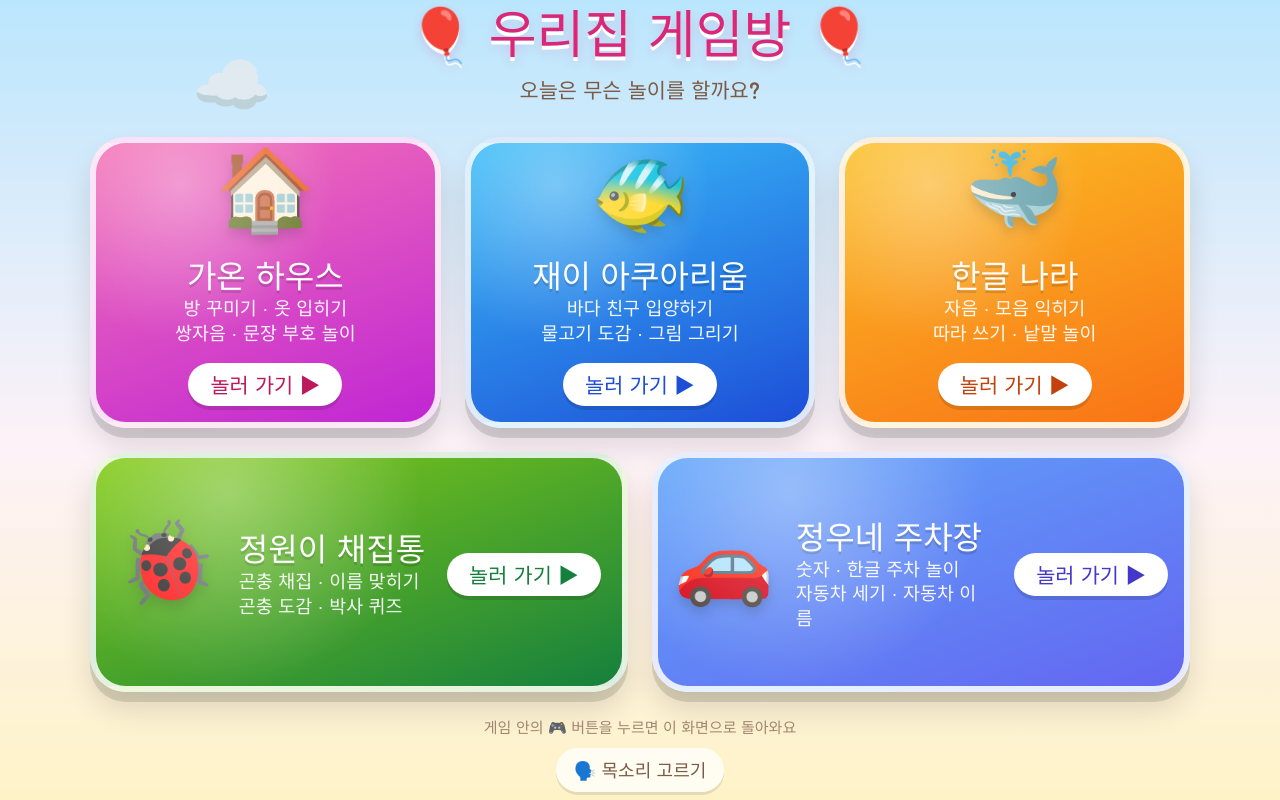
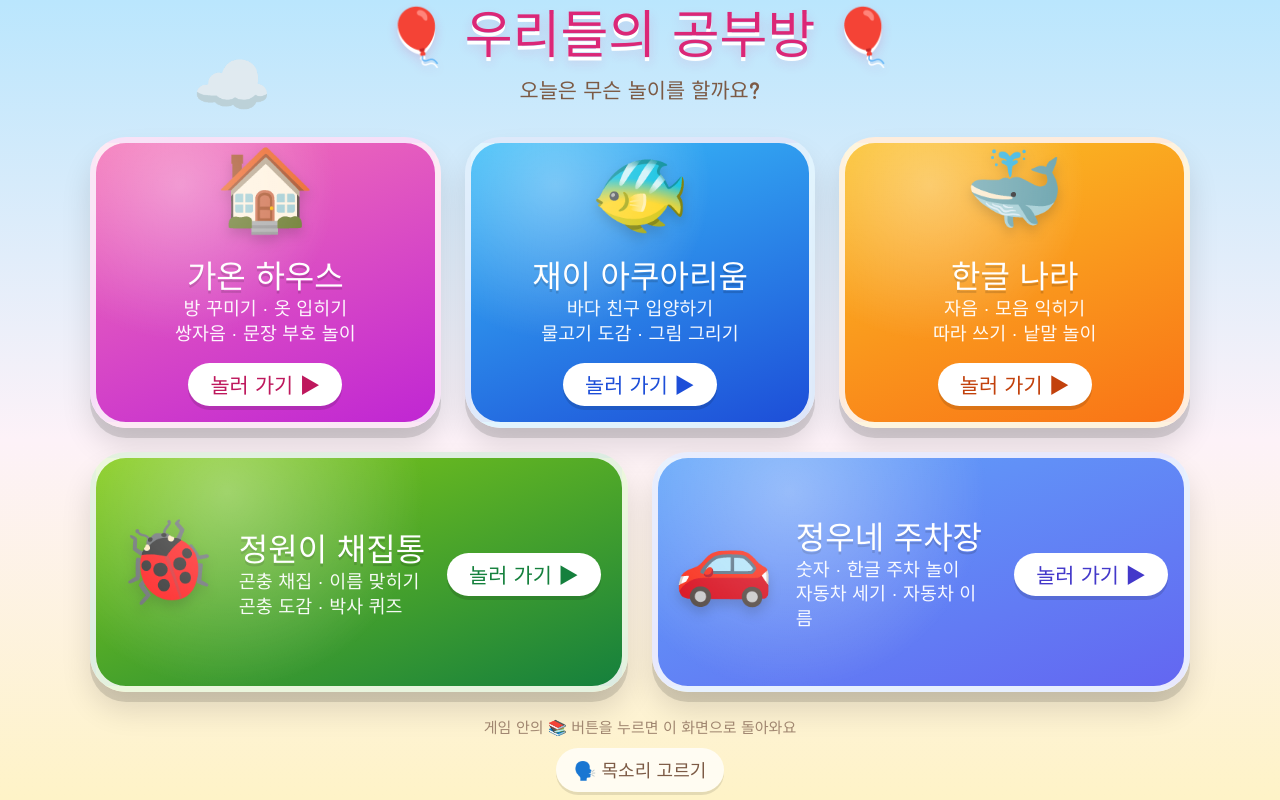
Before and after one commit to IF-END/studyroom, a plain HTML site: page index.html in a window 1280 px wide. Drawn offline with Linux system fonts and the light colour scheme.

Commit message:
Rename hub link from 게임방 to 공부방
Co-Authored-By: Claude Opus 5.5 <noreply@anthropic.com>

```diff
--- a/index.html
+++ b/index.html
@@ -7,9 +7,9 @@
   <meta name="apple-mobile-web-app-capable" content="yes">
   <meta name="mobile-web-app-capable" content="yes">
   <meta name="apple-mobile-web-app-status-bar-style" content="black-translucent">
-  <meta name="apple-mobile-web-app-title" content="우리집 게임방">
+  <meta name="apple-mobile-web-app-title" content="우리들의 공부방">
   <meta name="theme-color" content="#fde68a">
-  <title>우리집 게임방</title>
+  <title>우리들의 공부방</title>
   <link rel="preconnect" href="https://fonts.googleapis.com">
   <link rel="preconnect" href="https://fonts.gstatic.com" crossorigin>
   <link href="https://fonts.googleapis.com/css2?family=Jua&display=swap" rel="stylesheet">
@@ -105,7 +105,7 @@
 <body>
   <div class="clouds" aria-hidden="true"><span>☁️</span><span>☁️</span><span>☁️</span></div>
 
-  <h1>🎈 우리집 게임방 🎈</h1>
+  <h1>🎈 우리들의 공부방 🎈</h1>
   <p class="sub">오늘은 무슨 놀이를 할까요?</p>
 
   <main class="games">
@@ -151,7 +151,7 @@
     </a>
   </main>
 
-  <p class="foot">게임 안의 🎮 버튼을 누르면 이 화면으로 돌아와요<br><button id="voiceBtn" type="button">🗣️ 목소리 고르기</button></p>
+  <p class="foot">게임 안의 📚 버튼을 누르면 이 화면으로 돌아와요<br><button id="voiceBtn" type="button">🗣️ 목소리 고르기</button></p>
 
   <div id="voiceModal" class="vm" hidden>
     <div class="vbox">
```
Also changed, not shown: jungwon/index.html (+1 -1 lines), jungwoo/index.html (+1 -1 lines).
